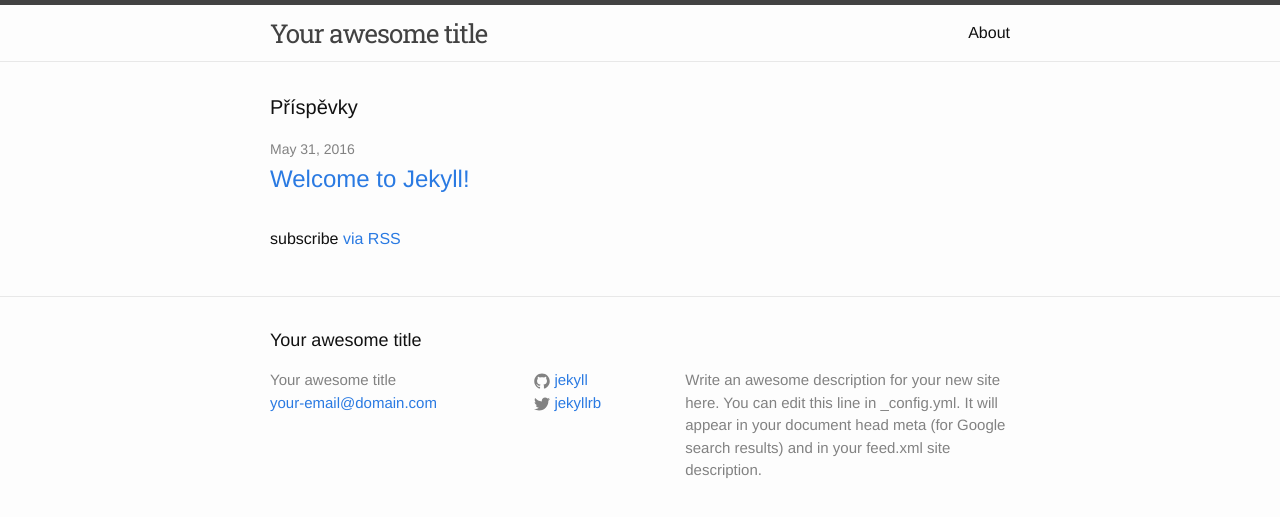
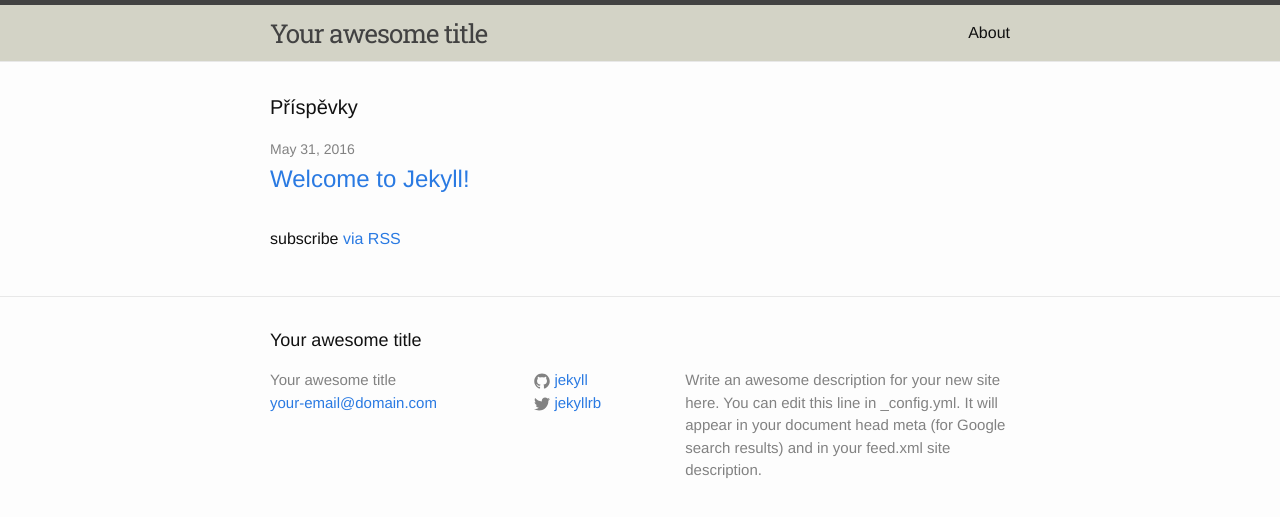
Before and after one commit to shm1ck/my-first-repo.github.io, a Jekyll site: the page built from index.html, in a window 1280 px wide. Shown: the top 517 px of the page. Built offline with Jekyll 4.4.1, drawn with Linux system fonts in a browser that asks for light colours.

Commit message:
Update _layout.scss

```diff
--- a/_sass/_layout.scss
+++ b/_sass/_layout.scss
@@ -5,6 +5,7 @@
     border-top: 5px solid $grey-color-dark;
     border-bottom: 1px solid $grey-color-light;
     min-height: 56px;
+    background-color: #D3D3C6;
 
     // Positioning context for the mobile navigation icon
     position: relative;
@@ -44,7 +45,7 @@
     }
 
     @include media-query($on-palm) {
-        position: absolute;
+        position: absoluDte;
         top: 9px;
         right: $spacing-unit / 2;
         background-color: $background-color;
```
